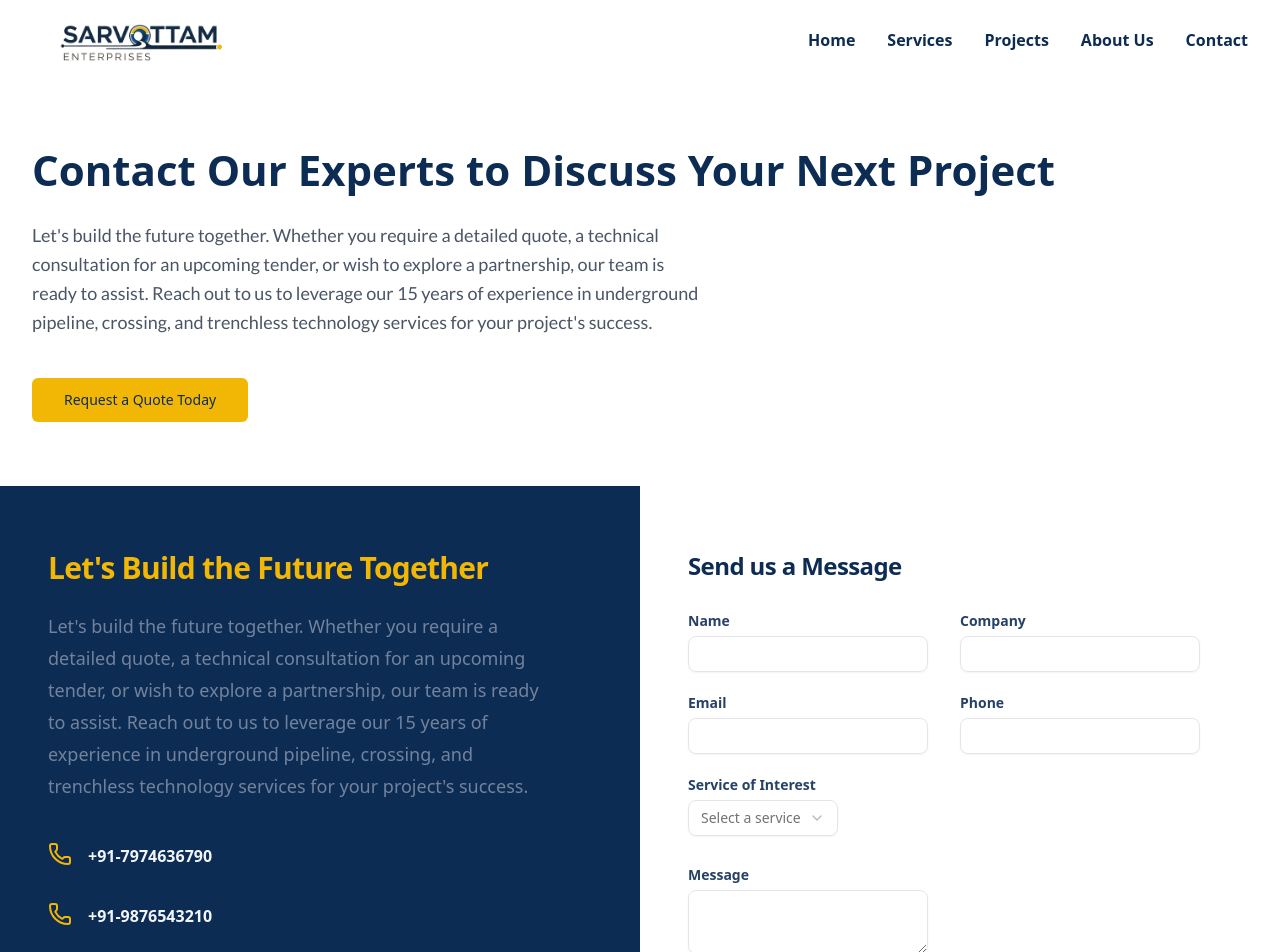
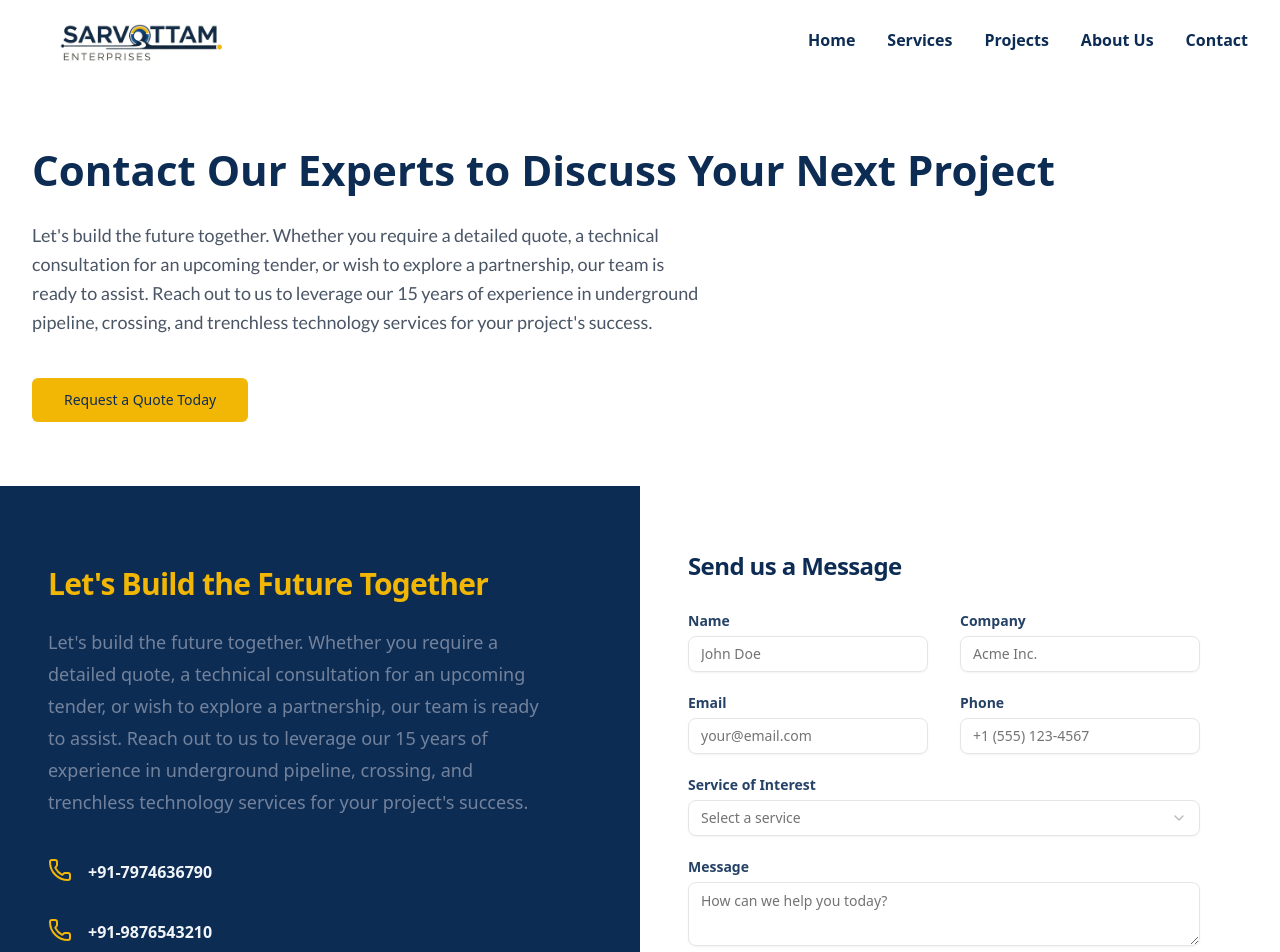
Before and after one commit to haseeebs/01-Sarvottam-Website, a React (Vite) app: page /contact in a window 1280 px wide. Shown: the top 952 px of the page. Built offline with nearby package versions, Linux system fonts and the light colour scheme.

Commit message:
Little changes

```diff
--- a/src/components/sections/contactpage/ContactFormAndDetails.jsx
+++ b/src/components/sections/contactpage/ContactFormAndDetails.jsx
@@ -1,9 +1,17 @@
 import React from 'react';
 import { useForm, ValidationError } from '@formspree/react';
-import { MapPin, Phone, Mail, Loader2, CheckCircle, Send } from 'lucide-react';
+import {
+  MapPin,
+  Phone,
+  Mail,
+  Loader2,
+  CheckCircle,
+  Send,
+  AlertCircle,
+} from 'lucide-react';
 
 import { Button } from '@/components/ui/Button';
-import { Input } from '@/components/ui/input'; // Assuming these are also styled with your theme
+import { Input } from '@/components/ui/input';
 import { Label } from '@/components/ui/label';
 import { Textarea } from '@/components/ui/textarea';
 import {
@@ -13,9 +21,50 @@ import {
   SelectTrigger,
   SelectValue,
 } from '@/components/ui/select';
+import { cn } from '@/lib/utils'; // Assuming you have this utility
+
+// ✨ ENHANCEMENT: A more robust and self-contained FormField component
+// It now takes the field name and the entire form state, handling error logic internally.
+const FormField = ({ id, label, fieldName, formState, children }) => {
+  // ✅ FIX: Safely access errors for a specific field using optional chaining
+  const fieldErrors = formState.errors?.[fieldName];
+
+  return (
+    <div className='space-y-2'>
+      <Label htmlFor={id} className='text-my-primary/90 font-semibold'>
+        {label}
+      </Label>
+
+      {/* We pass down the error state to the child input/textarea for styling */}
+      {React.cloneElement(children, {
+        className: cn(children.props.className, {
+          'border-destructive focus-visible:ring-destructive': fieldErrors,
+        }),
+      })}
+
+      {/* This only renders if there are errors for this specific field */}
+      {fieldErrors && (
+        <div className='text-destructive flex items-center gap-x-2 text-sm font-medium'>
+          <AlertCircle className='size-4' />
+          {/* We now pass the specific error object to ValidationError */}
+          <ValidationError
+            prefix={label}
+            field={fieldName}
+            errors={formState.errors}
+          />
+        </div>
+      )}
+    </div>
+  );
+};
 
 // The main component
-const ContactFormAndDetails = ({ title, bodyText, contactInfo }) => {
+const ContactFormAndDetails = ({
+  // ✅ FIX: Provide default values for all props to prevent crashes if they are null/undefined
+  title = 'Get in Touch',
+  bodyText = 'We would love to hear from you. Please fill out this form and we will get in touch with you shortly.',
+  contactInfo = [],
+}) => {
   const [state, handleSubmit] = useForm('YOUR_FORM_ID_HERE');
 
   const serviceOptions = [
@@ -28,17 +77,14 @@ const ContactFormAndDetails = ({ title, bodyText, contactInfo }) => {
   ];
 
   const iconMap = {
-    // ✨ Icons now inherit color, but we can keep accent for emphasis
     Address: <MapPin className='text-my-accent size-6' aria-hidden='true' />,
     Phone: <Phone className='text-my-accent size-6' aria-hidden='true' />,
     Email: <Mail className='text-my-accent size-6' aria-hidden='true' />,
   };
 
-  // --- ✨ UX ENHANCEMENT: On-Brand Success State ---
-  // A more visually pleasing and branded success message.
   if (state.succeeded) {
     return (
-      <div className='bg-my-secondary/10 font-body flex min-h-[600px] flex-col items-center justify-center rounded-lg p-12 text-center'>
+      <div className='bg-my-secondary/10 font-body flex min-h-[600px] flex-col items-center justify-center rounded-sm p-12 text-center'>
         <CheckCircle className='text-my-accent mb-4 size-16' />
         <h3 className='font-display text-my-primary text-3xl font-bold'>
           Thank You!
@@ -52,25 +98,24 @@ const ContactFormAndDetails = ({ title, bodyText, contactInfo }) => {
   }
 
   return (
-    // ✨ Applied body font to the entire section for consistency
     <section
       id='contact'
       className='bg-background font-body w-full overflow-hidden'
     >
-      <div className='relative lg:grid lg:grid-cols-2'>
-        {/* --- ✨ Left Column: Strong Brand Presence --- */}
+      <div className='relative lg:grid lg:grid-cols-2 lg:items-stretch'>
+        {/* --- Left Column --- */}
         <div className='bg-my-primary px-6 py-16 text-white sm:px-10 lg:px-12'>
-          <div className='mx-auto max-w-xl lg:mx-0 lg:max-w-lg'>
+          <div className='mx-auto flex h-full max-w-xl flex-col justify-center lg:mx-0 lg:max-w-lg'>
+            <div>
               <h2 className='font-display text-my-accent text-3xl font-bold tracking-tight'>
                 {title}
               </h2>
-            {/* ✨ Used a lighter, more readable text color on the dark background */}
               <p className='text-my-secondary/80 mt-6 text-lg leading-8'>
                 {bodyText}
               </p>
               <dl className='mt-10 space-y-8 text-base leading-7 text-slate-100'>
+                {/* This is now safe because contactInfo defaults to [] */}
                 {contactInfo.map((item) => (
-                // ✅ FIX: Use a unique value like item.value for the key
                   <div key={item.value} className='flex gap-x-4'>
                     <dt className='flex-none'>
                       <span className='sr-only'>{item.type}</span>
@@ -78,7 +123,7 @@ const ContactFormAndDetails = ({ title, bodyText, contactInfo }) => {
                     </dt>
                     <dd>
                       <a
-                      className='hover:text-my-accent focus:ring-my-accent focus:ring-offset-my-primary font-semibold transition-colors focus:ring-2 focus:ring-offset-4 focus:outline-none'
+                        className='hover:text-my-accent focus:ring-my-accent focus:ring-offset-my-primary font-semibold transition-colors focus:outline-none focus-visible:ring-2 focus-visible:ring-offset-4'
                         href={
                           item.type === 'Email'
                             ? `mailto:${item.value}`
@@ -95,71 +140,76 @@ const ContactFormAndDetails = ({ title, bodyText, contactInfo }) => {
               </dl>
             </div>
           </div>
+        </div>
 
-        {/* --- ✨ Right Column: Clean & Functional Form --- */}
-        <div className='px-6 py-16 sm:px-10 lg:px-12'>
-          <div className='mx-auto max-w-xl lg:mx-0 lg:max-w-lg'>
+        {/* --- Right Column --- */}
+        <div className='bg-white px-6 py-16 sm:px-10 lg:px-12'>
+          <div className='mx-auto flex h-full max-w-xl flex-col justify-center lg:mx-0 lg:max-w-lg'>
+            <div>
               <h3 className='font-display text-my-primary text-2xl font-bold tracking-tight'>
                 Send us a Message
               </h3>
-            <form onSubmit={handleSubmit} className='mt-8 space-y-6'>
+              <form onSubmit={handleSubmit} className='mt-8'>
                 <div className='grid grid-cols-1 gap-x-8 gap-y-6 sm:grid-cols-2'>
-                {/* ✨ Applied theme fonts and colors to all form fields */}
-                <div className='space-y-2'>
-                  <Label
-                    htmlFor='name'
-                    className='text-my-primary/90 font-semibold'
+                  <FormField
+                    id='name'
+                    label='Name'
+                    fieldName='name'
+                    formState={state}
                   >
-                    Name
-                  </Label>
-                  <Input id='name' type='text' name='name' required />
-                  <ValidationError
-                    prefix='Name'
-                    field='name'
-                    errors={state.errors}
-                    className='text-destructive text-sm font-medium'
+                    <Input
+                      id='name'
+                      type='text'
+                      name='name'
+                      placeholder='John Doe'
+                      required
                     />
-                </div>
-                <div className='space-y-2'>
-                  <Label
-                    htmlFor='company'
-                    className='text-my-primary/90 font-semibold'
+                  </FormField>
+
+                  <FormField
+                    id='company'
+                    label='Company'
+                    fieldName='company'
+                    formState={state}
                   >
-                    Company
-                  </Label>
-                  <Input id='company' type='text' name='company' />
-                </div>
-                <div className='space-y-2'>
-                  <Label
-                    htmlFor='email'
-                    className='text-my-primary/90 font-semibold'
+                    <Input
+                      id='company'
+                      type='text'
+                      name='company'
+                      placeholder='Acme Inc.'
+                    />
+                  </FormField>
+
+                  <FormField
+                    id='email'
+                    label='Email'
+                    fieldName='email'
+                    formState={state}
                   >
-                    Email
-                  </Label>
-                  <Input id='email' type='email' name='email' required />
-                  <ValidationError
-                    prefix='Email'
-                    field='email'
-                    errors={state.errors}
-                    className='text-destructive text-sm font-medium'
+                    <Input
+                      id='email'
+                      type='email'
+                      name='email'
+                      placeholder='your@email.com'
+                      required
                     />
-                </div>
-                <div className='space-y-2'>
-                  <Label
-                    htmlFor='phone'
-                    className='text-my-primary/90 font-semibold'
+                  </FormField>
+
+                  <FormField
+                    id='phone'
+                    label='Phone'
+                    fieldName='phone'
+                    formState={state}
                   >
-                    Phone
-                  </Label>
-                  <Input id='phone' type='tel' name='phone' />
-                  <ValidationError
-                    prefix='Phone'
-                    field='phone'
-                    errors={state.errors}
-                    className='text-destructive text-sm font-medium'
+                    <Input
+                      id='phone'
+                      type='tel'
+                      name='phone'
+                      placeholder='+1 (555) 123-4567'
                     />
-                </div>
-                <div className='space-y-2 sm:col-span-2'>
+                  </FormField>
+
+                  <div className='sm:col-span-2'>
                     <Label
                       htmlFor='service-of-interest'
                       className='text-my-primary/90 font-semibold'
@@ -167,7 +217,10 @@ const ContactFormAndDetails = ({ title, bodyText, contactInfo }) => {
                       Service of Interest
                     </Label>
                     <Select name='service-of-interest'>
-                    <SelectTrigger id='service-of-interest'>
+                      <SelectTrigger
+                        id='service-of-interest'
+                        className='mt-2 w-full'
+                      >
                         <SelectValue placeholder='Select a service' />
                       </SelectTrigger>
                       <SelectContent>
@@ -179,41 +232,42 @@ const ContactFormAndDetails = ({ title, bodyText, contactInfo }) => {
                       </SelectContent>
                     </Select>
                   </div>
-                <div className='sm:col--span-2 space-y-2'>
-                  <Label
-                    htmlFor='message'
-                    className='text-my-primary/90 font-semibold'
+
+                  <div className='sm:col-span-2'>
+                    <FormField
+                      id='message'
+                      label='Message'
+                      fieldName='message'
+                      formState={state}
                     >
-                    Message
-                  </Label>
-                  <Textarea id='message' name='message' rows={4} required />
-                  <ValidationError
-                    prefix='Message'
-                    field='message'
-                    errors={state.errors}
-                    className='text-destructive text-sm font-medium'
+                      <Textarea
+                        id='message'
+                        name='message'
+                        rows={4}
+                        required
+                        placeholder='How can we help you today?'
                       />
+                    </FormField>
                   </div>
                 </div>
 
-              {/* --- ✨ CTA Button: The Star of the Show --- */}
                 <div className='mt-8'>
                   <Button
                     type='submit'
-                  variant='primary' // ✨ Using our new, high-impact variant
-                  size='lg' // ✨ Larger size for more presence
+                    variant='primary'
+                    size='lg'
                     disabled={state.submitting}
-                  className='w-full font-bold'
+                    className='group flex w-full items-center justify-center gap-x-3 font-bold'
                   >
                     {state.submitting ? (
                       <>
-                      <Loader2 className='animate-spin' />
+                        <Loader2 className='mr-2 size-5 animate-spin' />
                         Sending...
                       </>
                     ) : (
                       <>
                         Send Message
-                      <Send />
+                        <Send className='size-5 transition-transform group-hover:translate-x-1' />
                       </>
                     )}
                   </Button>
@@ -222,6 +276,7 @@ const ContactFormAndDetails = ({ title, bodyText, contactInfo }) => {
             </div>
           </div>
         </div>
+      </div>
     </section>
   );
 };
```
Also changed, not shown: src/components/common/ServiceListSection.jsx (+11 -13 lines), src/components/sections/projectspage/FeaturedProjects.jsx (deleted, +0 -81 lines), src/data/projectData.js (+30 -2 lines), src/pages/HomePage.jsx (+1 -24 lines), src/pages/ProjectsPage.jsx (+5 -4 lines), src/pages/services/ServicesPage.jsx (+5 -38 lines), src/assets/images/Auger-Boring.jpg (added), src/assets/images/image.png (added). Lines whose indentation alone changed are shown as unchanged.
